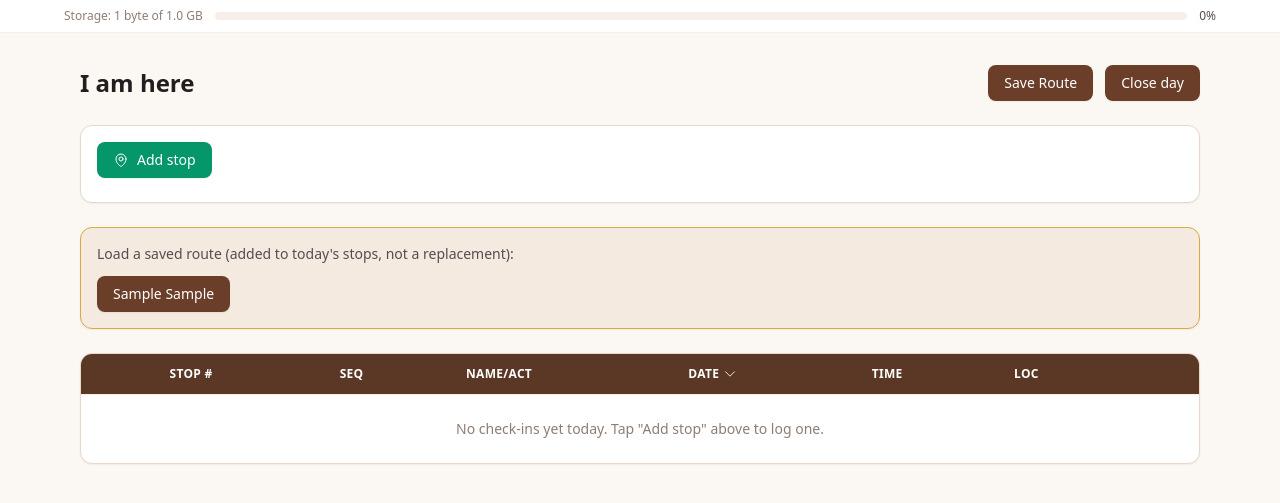
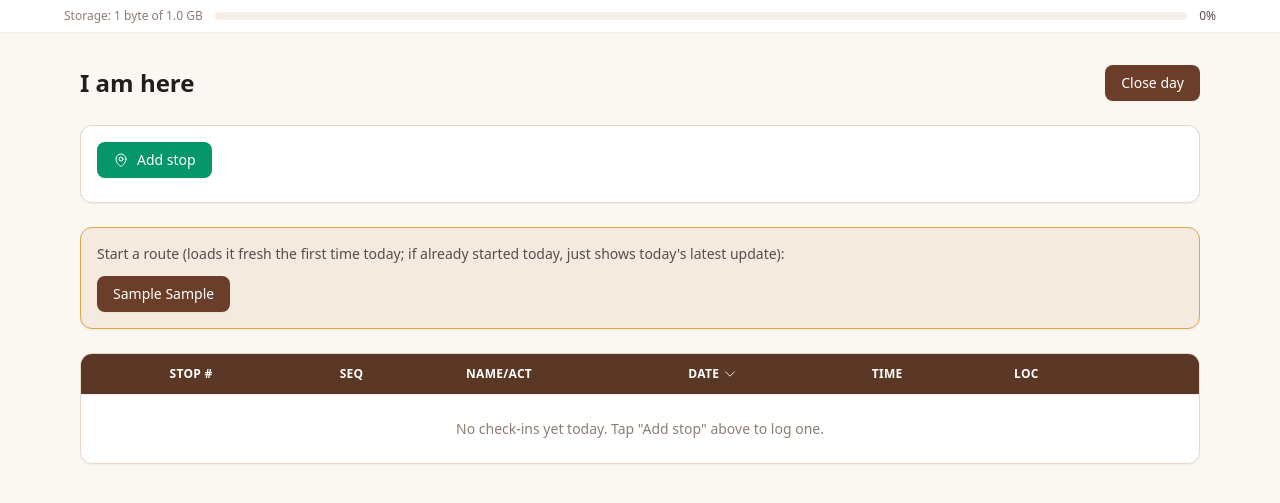
Before and after one commit to keybyme/keymyme2, a Django app: page /vault/im-here/ in a window 1280 px wide. Shown: the part 94-597 px from the top of the page. Run offline with Django 5.2, Linux system fonts and the light colour scheme; a user stored in the database is signed in; tables that the repository leaves empty hold one stand-in row (values such as "Sample post"); some libraries are stand-ins or nearby versions.

Commit message:
Rework Dispatch as the admin hub: remove Administrator page, move Rutas/History/Close day into Dispatch, drop Save Route, and fix route loading to never touch the Rutas template

```diff
--- a/vault/templates/vault/admin_routes.html
+++ b/vault/templates/vault/admin_routes.html
@@ -22,7 +22,7 @@
             <button type="submit" class="whitespace-nowrap rounded-lg bg-cafe px-4 py-2 text-sm font-medium text-white shadow-sm hover:bg-cafe-darker">New route</button>
         </form>
         <a href="{% url 'vault:route_stop_create' %}" class="rounded-lg bg-cafe px-4 py-2 text-sm font-medium text-white shadow-sm hover:bg-cafe-darker">Add stop</a>
-        <a href="{% url 'vault:im_here_administrator' %}" class="rounded-lg bg-cafe px-4 py-2 text-sm font-medium text-white shadow-sm hover:bg-cafe-darker">Back to Administrator</a>
+        <a href="{% url 'vault:im_here_dispatch' %}" class="rounded-lg bg-cafe px-4 py-2 text-sm font-medium text-white shadow-sm hover:bg-cafe-darker">Back to Dispatch</a>
     </div>
 </div>
 <p class="mb-6 text-xs text-gray-500">"Number" must match an existing driver's Route field (e.g. s2112). Rutas here covers every driver, not just your own.</p>
@@ -77,6 +77,6 @@
     {% endfor %}
 </div>
 {% else %}
-<p class="text-sm text-gray-500">No saved routes yet. Use "New route" above to create one, or "Save Route" on the "I am here" page to save today's stops as a named route (AM, PM, ...).</p>
+<p class="text-sm text-gray-500">No saved routes yet. Use "New route" above to create one.</p>
 {% endif %}
 {% endblock %}
--- a/vault/templates/vault/im_here.html
+++ b/vault/templates/vault/im_here.html
@@ -6,18 +6,13 @@
         <h1 class="text-2xl font-semibold text-gray-900">I am here</h1>
     </div>
     <div class="flex items-center gap-3">
-        <form method="post" action="{% url 'vault:im_here_save_route' %}" class="flex items-center gap-2">
-            {% csrf_token %}
-            <button type="submit" class="rounded-lg bg-cafe px-4 py-2 text-sm font-medium text-white shadow-sm hover:bg-cafe-darker">Save Route</button>
-        </form>
         <form method="post" action="{% url 'vault:im_here_close_day' %}" class="flex items-center gap-2"
               onsubmit="return confirm('Close today\'s stops? They will move to History and this table will start empty.');">
             {% csrf_token %}
             <button type="submit" class="rounded-lg bg-cafe px-4 py-2 text-sm font-medium text-white shadow-sm hover:bg-cafe-darker">Close day</button>
         </form>
-        {% if show_administrator_link %}
+        {% if show_dispatch_link %}
         <a href="{% url 'vault:im_here_dispatch' %}" class="rounded-lg bg-cafe px-4 py-2 text-sm font-medium text-white shadow-sm hover:bg-cafe-darker">Dispatch</a>
-        <a href="{% url 'vault:im_here_administrator' %}" class="rounded-lg bg-cafe px-4 py-2 text-sm font-medium text-white shadow-sm hover:bg-cafe-darker">Administrator</a>
         {% endif %}
     </div>
 </div>
@@ -33,7 +28,7 @@
 
 {% if route_choices %}
 <div class="mb-6 rounded-xl border border-gold bg-cream-soft p-4 shadow-sm">
-    <p class="mb-3 text-sm font-medium text-gray-700">Load a saved route (added to today's stops, not a replacement):</p>
+    <p class="mb-3 text-sm font-medium text-gray-700">Start a route (loads it fresh the first time today; if already started today, just shows today's latest update):</p>
     <div class="flex flex-wrap gap-2">
         {% for rt in route_choices %}
         <form method="post" action="{% url 'vault:im_here_load_route' %}">
--- a/vault/templates/vault/im_here_history.html
+++ b/vault/templates/vault/im_here_history.html
@@ -5,7 +5,7 @@
     <h1 class="text-2xl font-semibold text-gray-900">
         {% if searched %}History Route #{{ search_route }} {{ search_route_type }}{% else %}I am here — History{% endif %}
     </h1>
-    <a href="{% url 'vault:im_here_administrator' %}" class="rounded-lg bg-cafe px-4 py-2 text-sm font-medium text-white shadow-sm hover:bg-cafe-darker">Back to Administrator</a>
+    <a href="{% url 'vault:im_here_dispatch' %}" class="rounded-lg bg-cafe px-4 py-2 text-sm font-medium text-white shadow-sm hover:bg-cafe-darker">Back to Dispatch</a>
 </div>
 
 <div class="mb-6 rounded-xl border border-gray-200 bg-white p-4 shadow-sm">
--- a/vault/urls.py
+++ b/vault/urls.py
@@ -51,14 +51,12 @@ urlpatterns = [
     # I am here
     path("im-here/", views.ImHereView.as_view(), name="im_here"),
     path("im-here/send/", views.ImHereSendLocationView.as_view(), name="im_here_send"),
-    path("im-here/save-route/", views.SaveRouteView.as_view(), name="im_here_save_route"),
     path("im-here/close-day/", views.CloseDayView.as_view(), name="im_here_close_day"),
     path("im-here/load-route/", views.LoadRouteView.as_view(), name="im_here_load_route"),
     path("im-here/checkins/<int:pk>/edit/", views.LocationCheckInUpdateView.as_view(), name="location_checkin_update"),
     path("im-here/checkins/<int:pk>/delete/", views.LocationCheckInDeleteView.as_view(), name="location_checkin_delete"),
     path("im-here/checkins/<int:pk>/here/", views.LocationCheckInHereView.as_view(), name="location_checkin_here"),
     path("im-here/history/", views.LocationCheckInHistoryView.as_view(), name="im_here_history"),
-    path("im-here/administrator/", views.AdministratorView.as_view(), name="im_here_administrator"),
     path("im-here/administrator/routes/", views.AdminRoutesView.as_view(), name="im_here_admin_routes"),
     path("im-here/administrator/routes/new/", views.RouteStopCreateView.as_view(), name="route_stop_create"),
     path("im-here/administrator/routes/<int:pk>/edit/", views.RouteStopUpdateView.as_view(), name="route_stop_update"),
@@ -66,6 +64,7 @@ urlpatterns = [
     path("im-here/administrator/routes/create/", views.RouteCreateView.as_view(), name="route_create"),
     path("im-here/administrator/routes/<str:route_number>/<str:route_type>/delete-route/", views.RouteDeleteView.as_view(), name="route_delete"),
     path("im-here/administrator/dispatch/", views.DispatchView.as_view(), name="im_here_dispatch"),
+    path("im-here/administrator/dispatch/close-day/", views.DispatchCloseDayView.as_view(), name="im_here_dispatch_close_day"),
 
     # Cron externo (ver config/settings.py CRON_SECRET)
     path("cron/send-reminders/", views.SendDueRemindersCronView.as_view(), name="cron_send_reminders"),
--- a/vault/views.py
+++ b/vault/views.py
@@ -419,11 +419,12 @@ class ImHereView(LoginRequiredMixin, TemplateView):
                 owner=self.request.user, check_date=timezone.localdate(), is_closed=False
             )
         )
-        # Si el usuario tiene rutas guardadas (por route_type, vía
-        # SaveRouteView), siempre le ofrecemos elegir cuál cargar
-        # (LoadRouteView) — incluso si ya hay check-ins hoy, para poder
-        # sumar una ruta distinta (p. ej. cargar PM más tarde en el mismo
-        # día después de haber hecho AM en la mañana), sin autocargar nada.
+        # Si el usuario tiene rutas guardadas (RouteStop, por route_type,
+        # administradas desde Dispatch/Rutas), siempre le ofrecemos elegir
+        # cuál hacer (LoadRouteView) — incluso si ya hay check-ins hoy, para
+        # poder sumar una ruta distinta (p. ej. cargar PM más tarde en el
+        # mismo día después de haber hecho AM en la mañana), sin autocargar
+        # nada.
         context["route_choices"] = list(
             RouteStop.objects.filter(owner=self.request.user)
             .order_by("route_type").values_list("route_type", flat=True).distinct()
@@ -450,7 +451,7 @@ class ImHereView(LoginRequiredMixin, TemplateView):
         context["date_sort_next"] = "date" if sort == "-date" else "-date"
         context["remarks_sort_next"] = "-remarks" if sort == "remarks" else "remarks"
         context["seq_sort_next"] = "-seq" if sort == "seq" else "seq"
-        context["show_administrator_link"] = self.request.user.role_level > ADMIN_MIN_ROLE_LEVEL
+        context["show_dispatch_link"] = self.request.user.role_level > ADMIN_MIN_ROLE_LEVEL
         return context
 
 
@@ -506,7 +507,7 @@ class LocationCheckInHereView(LoginRequiredMixin, View):
     """
     Ícono 'Here' de cada fila en la tabla de hoy: captura la ubicación
     actual y actualiza ESE registro (pensado para las paradas precargadas
-    por SaveRouteView), sin crear un check-in nuevo y sin enviar el email
+    por LoadRouteView), sin crear un check-in nuevo y sin enviar el email
     de aviso.
     """
 
@@ -549,88 +550,38 @@ class CloseDayView(LoginRequiredMixin, View):
         return redirect("vault:im_here")
 
 
-class SaveRouteView(LoginRequiredMixin, View):
-    """
-    Botón 'Save Route': guarda los check-ins del día actual (seq + remarks)
-    como la plantilla de ruta diaria del usuario en RouteStop, agrupados por
-    el route_type propio de CADA check-in (no un solo tipo elegido) —
-    un mismo día puede tener check-ins de varios tipos (AM hecho en la
-    mañana, PM agregado a mano en la tarde) y cada grupo se guarda bajo su
-    propio route_type, reemplazando solo las paradas de ESE tipo. Los
-    check-ins sin route_type (agregados con 'Add stop' sin cargar una ruta)
-    no se guardan como plantilla. LoadRouteView usa esa plantilla para
-    precargar las paradas de un route_type elegido en un día futuro.
-    """
-
-    def post(self, request):
-        todays_checkins = LocationCheckIn.objects.filter(
-            owner=request.user, check_date=timezone.localdate(), is_closed=False
-        ).order_by("seq")
-
-        if not todays_checkins.exists():
-            messages.error(request, "No check-ins today to save as a route.")
-            return redirect("vault:im_here")
-
-        by_type = {}
-        for checkin in todays_checkins:
-            if checkin.route_type:
-                by_type.setdefault(checkin.route_type, []).append(checkin)
-
-        if not by_type:
-            messages.error(
-                request,
-                "Today's check-ins don't have a route type yet — load a saved route first, "
-                "or set one by editing a check-in, then Save Route.",
-            )
-            return redirect("vault:im_here")
-
-        for route_type, checkins in by_type.items():
-            RouteStop.objects.filter(owner=request.user, route_type=route_type).delete()
-            RouteStop.objects.bulk_create([
-                RouteStop(owner=request.user, route_type=route_type, seq=checkin.seq,
-                          stop_number=checkin.stop_number, remarks=checkin.remarks)
-                for checkin in checkins
-            ])
-        messages.success(request, f'Route(s) saved: {", ".join(by_type.keys())}.')
-        return redirect("vault:im_here")
-
-
 class LoadRouteView(LoginRequiredMixin, View):
     """
-    Chooser en ImHereView: el usuario elige qué route_type cargar y esta
-    vista precarga esas paradas como check-ins de hoy, sin fecha real/hora/
-    ubicación propias — el usuario las va completando con el ícono 'Here' de
-    cada fila conforme llega a cada lugar. Los check-ins de OTROS route_type
-    (p. ej. AM ya hecho en la mañana) nunca se tocan, para poder sumar una
-    ruta distinta más tarde el mismo día.
+    Botón de ruta en ImHereView: el usuario elige qué route_type hacer hoy.
+    La plantilla (RouteStop, administrada solo desde Dispatch/Rutas) nunca
+    se modifica desde acá — esta vista solo LEE de ella.
 
-    Si ESTE route_type ya se había cargado hoy pero ninguna de esas paradas
-    fue marcada 'Here' todavía, se REEMPLAZA por el estado actual de la
-    plantilla (permite recargar mientras se sigue editando la ruta en
-    Rutas). Si alguna ya fue marcada 'Here' (tiene created_at), no se toca
-    nada — hay que borrarlas a mano primero para evitar perder esa captura.
+    - Primera vez que se toca este route_type HOY (no hay ningún
+      LocationCheckIn de ese owner/route_type/fecha todavía): copia las
+      paradas de la plantilla como check-ins de hoy, sin fecha real/hora/
+      ubicación propias — el usuario las va completando con el ícono 'Here'
+      de cada fila conforme llega a cada lugar.
+    - Si ya se había empezado antes ese mismo día (ya existen check-ins de
+      ese owner/route_type/fecha): no se toca nada, simplemente se vuelve a
+      la tabla de hoy, que ya muestra el último estado guardado para esa
+      ruta.
     """
 
     def post(self, request):
         route_type = request.POST.get("route_type", "").strip()
         today = timezone.localdate()
 
+        already_started = LocationCheckIn.objects.filter(
+            owner=request.user, check_date=today, route_type=route_type
+        ).exists()
+        if already_started:
+            messages.success(request, f'Route "{route_type}" already started today — showing today\'s latest update.')
+            return redirect("vault:im_here")
+
         stops = RouteStop.objects.filter(owner=request.user, route_type=route_type).order_by("seq")
         if not stops:
             messages.error(request, f'No stops saved for route "{route_type}".')
             return redirect("vault:im_here")
-
-        existing = LocationCheckIn.objects.filter(
-            owner=request.user, check_date=today, route_type=route_type, is_closed=False
-        )
-        if existing.filter(created_at__isnull=False).exists():
-            messages.error(
-                request,
-                f'Route "{route_type}" was already loaded today and some of its stops are already marked '
-                '"Here" — delete those from the table first if you want to reload the latest version.',
-            )
-            return redirect("vault:im_here")
-        existing.delete()
 
         last_seq = LocationCheckIn.objects.filter(
             owner=request.user, check_date=today, is_closed=False
@@ -686,18 +637,13 @@ class LocationCheckInDeleteView(LocationCheckInSuccessUrlMixin, LocationCheckInA
 
 
 class AdminRoleRequiredMixin(LoginRequiredMixin):
-    """Para las vistas bajo el menú 'Administrator': solo visibles
-    (link) y accesibles (dispatch) para roles con level > ADMIN_MIN_ROLE_LEVEL."""
+    """Para las vistas administrativas (Dispatch, Rutas, History): solo
+    visibles (link) y accesibles (dispatch) para roles con level > ADMIN_MIN_ROLE_LEVEL."""
 
     def dispatch(self, request, *args, **kwargs):
         if request.user.is_authenticated and request.user.role_level <= ADMIN_MIN_ROLE_LEVEL:
             return HttpResponseForbidden("You don't have access to this page.")
         return super().dispatch(request, *args, **kwargs)
-
-
-class AdministratorView(AdminRoleRequiredMixin, TemplateView):
-    """Landing del menú de administración (Rutas, History, ...)."""
-    template_name = "vault/administrator.html"
 
 
 def _find_driver_by_route(route_number):
@@ -948,3 +894,27 @@ class DispatchView(AdminRoleRequiredMixin, TemplateView):
         rows.sort(key=lambda r: (r["delay_minutes"] is None, -(r["delay_minutes"] or 0)))
         context["rows"] = rows
         return context
+
+
+class DispatchCloseDayView(AdminRoleRequiredMixin, View):
+    """Botón 'Close day' por fila en Dispatch: le permite a un admin cerrar
+    el día de un chofer/route_type puntual sin depender de que el propio
+    chofer lo cierre desde 'I am here' (ver CloseDayView, que sigue siendo
+    el cierre del propio usuario logueado)."""
+
+    def post(self, request):
+        route_number = request.POST.get("route_number", "").strip()
+        route_type = request.POST.get("route_type", "").strip()
+        owner = _find_driver_by_route(route_number)
+        if owner is None:
+            messages.error(request, f'No driver account found with route number "{route_number}".')
+            return redirect("vault:im_here_dispatch")
+
+        updated = LocationCheckIn.objects.filter(
+            owner=owner, check_date=timezone.localdate(), route_type=route_type, is_closed=False
+        ).update(is_closed=True)
+        if not updated:
+            messages.error(request, f'No open stops today for route "{route_number} {route_type}".')
+        else:
+            messages.success(request, f'Day closed for route "{route_number} {route_type}" — {updated} stop(s) moved to History.')
+        return redirect("vault:im_here_dispatch")
```
Also changed, not shown: vault/models.py (+7 -8 lines), vault/templates/vault/administrator.html (deleted, +0 -23 lines), vault/templates/vault/dispatch.html (+16 -2 lines).
